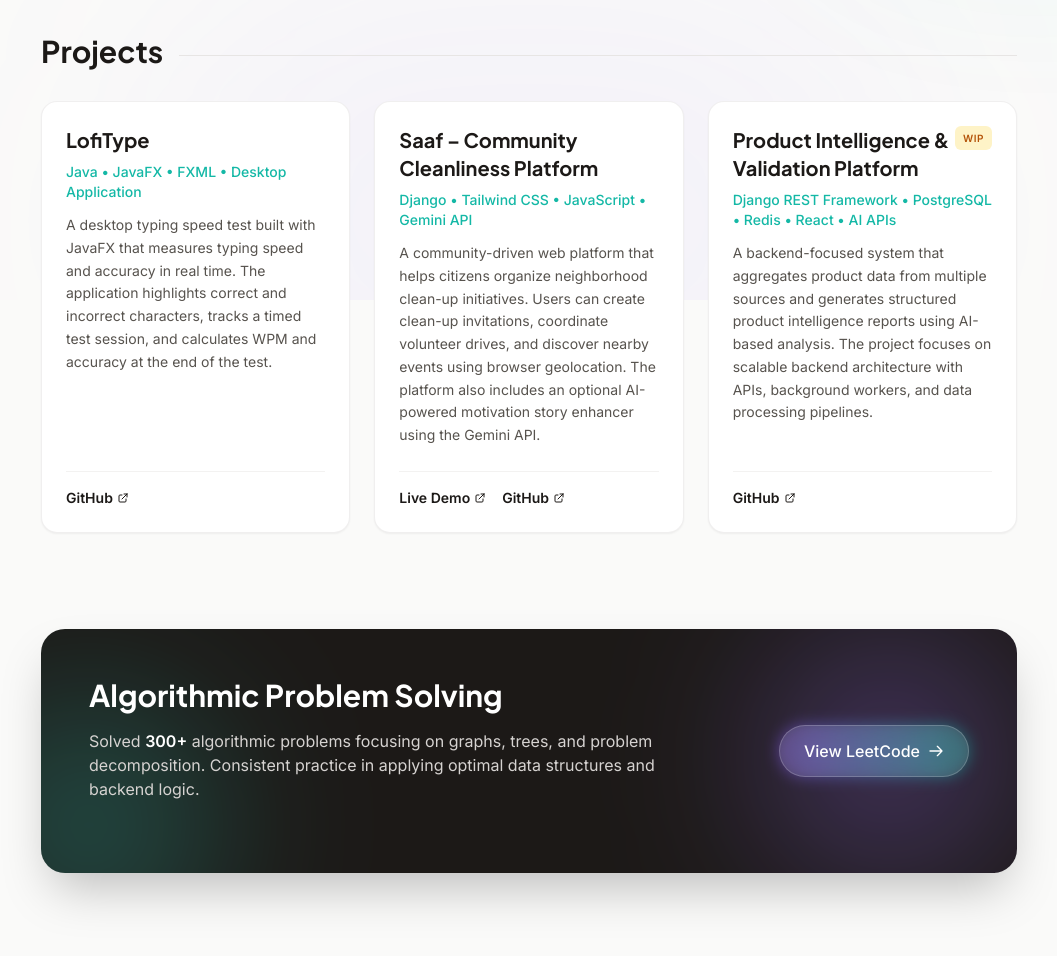
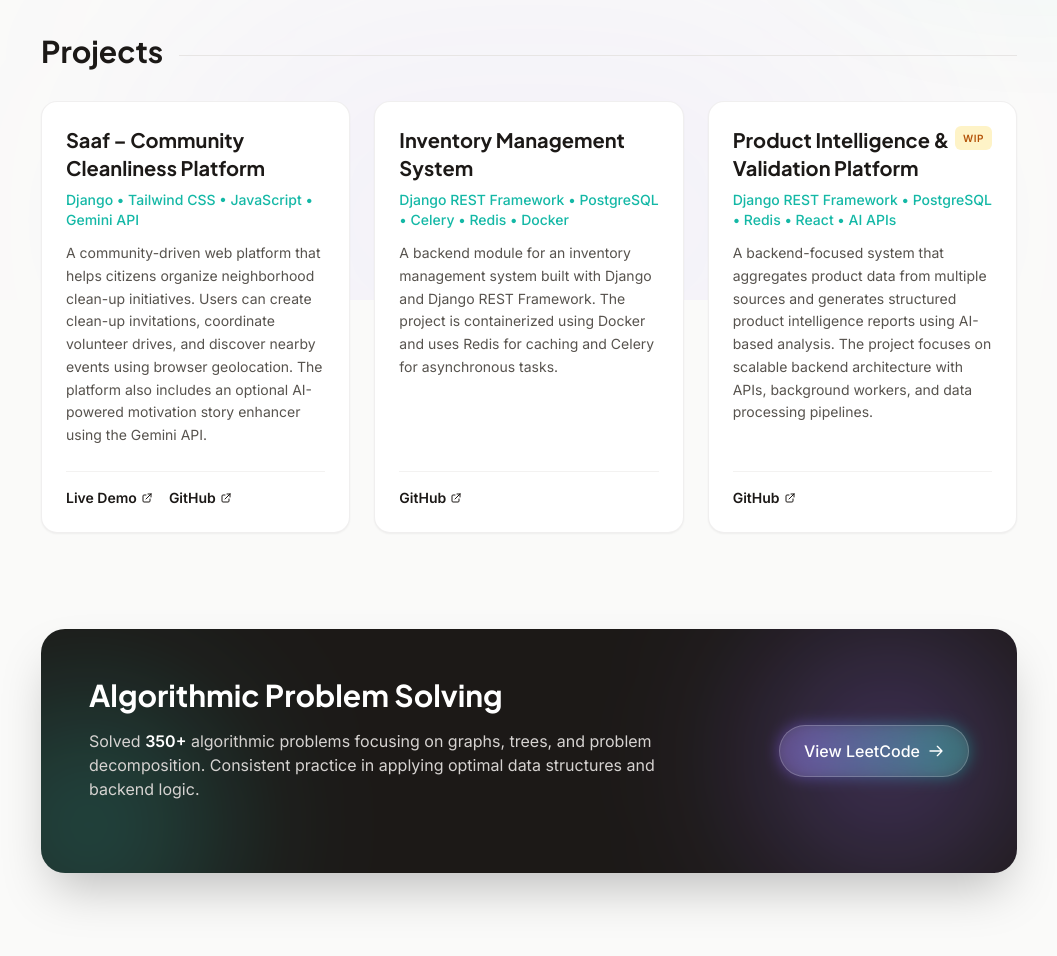
Before and after one commit to s-k-y-7/Portfolio, a plain HTML site: page index.html in a window 1280 px wide. Shown: the part 500-1456 px from the top of the page, without its empty margins (111-1168 px from the left). Drawn offline with nearby package versions, Linux system fonts and the light colour scheme.

Commit message:
Replaced Lofitype with Inventory management system
Updated project descriptions and links in index.html, replacing 'LofiType' with 'Saaf' and adding 'Inventory Management System'. Adjusted the resume link and modified algorithmic problem count.

```diff
--- a/index.html
+++ b/index.html
@@ -117,7 +117,7 @@
                     </svg>
                     GitHub
                 </a>
-                <a href="assets/VaidehiAwasthiResumeMainPublic.pdf" download
+                <a href="assets/Resume-2.pdf" download
                     class="inline-flex items-center justify-center px-6 py-2.5 border border-accent rounded-full text-textMain bg-white hover:border-primary hover:text-primary transition-all font-medium shadow-sm hover:shadow-md hover:-translate-y-0.5 duration-300">
                     Resume
                 </a>
@@ -139,14 +139,22 @@
                     <div
                         class="absolute top-0 left-0 w-full h-1 bg-gradient-to-r from-primary to-secondary opacity-0 group-hover:opacity-100 transition-opacity">
                     </div>
-                    <h3 class="font-heading text-xl font-bold mb-2 group-hover:text-primary transition-colors">LofiType
-                    </h3>
-                    <p class="text-sm font-medium text-secondary mb-3">Java • JavaFX • FXML • Desktop Application</p>
+                    <h3 class="font-heading text-xl font-bold mb-2 group-hover:text-primary transition-colors">Saaf – Community Cleanliness Platform</h3>
+                    <p class="text-sm font-medium text-secondary mb-3">Django • Tailwind CSS • JavaScript • Gemini API</p>
                     <p class="text-textMuted mb-6 flex-grow text-sm leading-relaxed">
-                        A desktop typing speed test built with JavaFX that measures typing speed and accuracy in real time. The application highlights correct and incorrect characters, tracks a timed test session, and calculates WPM and accuracy at the end of the test.
+                        A community-driven web platform that helps citizens organize neighborhood clean-up initiatives. Users can create clean-up invitations, coordinate volunteer drives, and discover nearby events using browser geolocation. The platform also includes an optional AI-powered motivation story enhancer using the Gemini API.
                     </p>
-                    <div class="flex flex-wrap gap-3 mt-auto pt-4 border-t border-accent/50">
-                        <a href="https://github.com/s-k-y-7/LofiType" target="_blank" rel="noopener noreferrer"
+                    <div class="flex flex-wrap gap-4 mt-auto pt-4 border-t border-accent/50">
+                        <a href="https://sky7.pythonanywhere.com/saaf/posts/" target="_blank" rel="noopener noreferrer"
+                            class="text-sm font-semibold text-textMain hover:text-primary transition-colors flex items-center gap-1">
+                            Live Demo <svg class="w-3 h-3" fill="none" stroke="currentColor" viewBox="0 0 24 24">
+                                <path stroke-linecap="round" stroke-linejoin="round" stroke-width="2"
+                                    d="M10 6H6a2 2 0 00-2 2v10a2 2 0 002 2h10a2 2 0 002-2v-4M14 4h6m0 0v6m0-6L10 14">
+                                </path>
+                            </svg>
+                        </a>
+                        <a href="https://github.com/s-k-y-7/community_cleanliness_project_saaf" target="_blank"
+                            rel="noopener noreferrer"
                             class="text-sm font-semibold text-textMain hover:text-primary transition-colors flex items-center gap-1">
                             GitHub <svg class="w-3 h-3" fill="none" stroke="currentColor" viewBox="0 0 24 24">
                                 <path stroke-linecap="round" stroke-linejoin="round" stroke-width="2"
@@ -163,22 +171,13 @@
                     <div
                         class="absolute top-0 left-0 w-full h-1 bg-gradient-to-r from-primary to-secondary opacity-0 group-hover:opacity-100 transition-opacity">
                     </div>
-                    <h3 class="font-heading text-xl font-bold mb-2 group-hover:text-primary transition-colors">Saaf – Community Cleanliness Platform</h3>
-                    <p class="text-sm font-medium text-secondary mb-3">Django • Tailwind CSS • JavaScript • Gemini API</p>
+                    <h3 class="font-heading text-xl font-bold mb-2 group-hover:text-primary transition-colors">Inventory Management System
+                    </h3>
+                    <p class="text-sm font-medium text-secondary mb-3">Django REST Framework • PostgreSQL • Celery • Redis • Docker</p>
                     <p class="text-textMuted mb-6 flex-grow text-sm leading-relaxed">
-                        A community-driven web platform that helps citizens organize neighborhood clean-up initiatives. Users can create clean-up invitations, coordinate volunteer drives, and discover nearby events using browser geolocation. The platform also includes an optional AI-powered motivation story enhancer using the Gemini API.
-                    </p>
-                    <div class="flex flex-wrap gap-4 mt-auto pt-4 border-t border-accent/50">
-                        <a href="https://sky7.pythonanywhere.com/saaf/posts/" target="_blank" rel="noopener noreferrer"
-                            class="text-sm font-semibold text-textMain hover:text-primary transition-colors flex items-center gap-1">
-                            Live Demo <svg class="w-3 h-3" fill="none" stroke="currentColor" viewBox="0 0 24 24">
-                                <path stroke-linecap="round" stroke-linejoin="round" stroke-width="2"
-                                    d="M10 6H6a2 2 0 00-2 2v10a2 2 0 002 2h10a2 2 0 002-2v-4M14 4h6m0 0v6m0-6L10 14">
-                                </path>
-                            </svg>
-                        </a>
-                        <a href="https://github.com/s-k-y-7/community_cleanliness_project_saaf" target="_blank"
-                            rel="noopener noreferrer"
+                            A backend module for an inventory management system built with Django and Django REST Framework. The project is containerized using Docker and uses Redis for caching and Celery for asynchronous tasks.                    </p>
+                    <div class="flex flex-wrap gap-3 mt-auto pt-4 border-t border-accent/50">
+                        <a href="https://github.com/s-k-y-7/inventory-management-system" target="_blank" rel="noopener noreferrer"
                             class="text-sm font-semibold text-textMain hover:text-primary transition-colors flex items-center gap-1">
                             GitHub <svg class="w-3 h-3" fill="none" stroke="currentColor" viewBox="0 0 24 24">
                                 <path stroke-linecap="round" stroke-linejoin="round" stroke-width="2"
@@ -234,7 +233,7 @@
                     <div class="max-w-xl">
                         <h2 class="font-heading text-3xl font-bold mb-4">Algorithmic Problem Solving</h2>
                         <p class="text-stone-300 text-sm md:text-base leading-relaxed mb-6">
-                            Solved <span class="text-white font-semibold">300+</span> algorithmic problems focusing on
+                            Solved <span class="text-white font-semibold">350+</span> algorithmic problems focusing on
                             graphs, trees, and problem decomposition. Consistent practice in applying optimal data
                             structures and backend logic.
                         </p>
@@ -332,6 +331,8 @@
                             class="px-3 py-1.5 bg-white border border-accent rounded-xl text-sm font-medium text-textMain shadow-sm hover:border-primary hover:text-primary transition-colors cursor-default">SQLite</span>
                          <span
                             class="px-3 py-1.5 bg-white border border-accent rounded-xl text-sm font-medium text-textMain shadow-sm hover:border-primary hover:text-primary transition-colors cursor-default">Redis</span>
+                         <span
+                            class="px-3 py-1.5 bg-white border border-accent rounded-xl text-sm font-medium text-textMain shadow-sm hover:border-primary hover:text-primary transition-colors cursor-default">Celery</span>
                     </div>
                 </div>
             </div>
```
